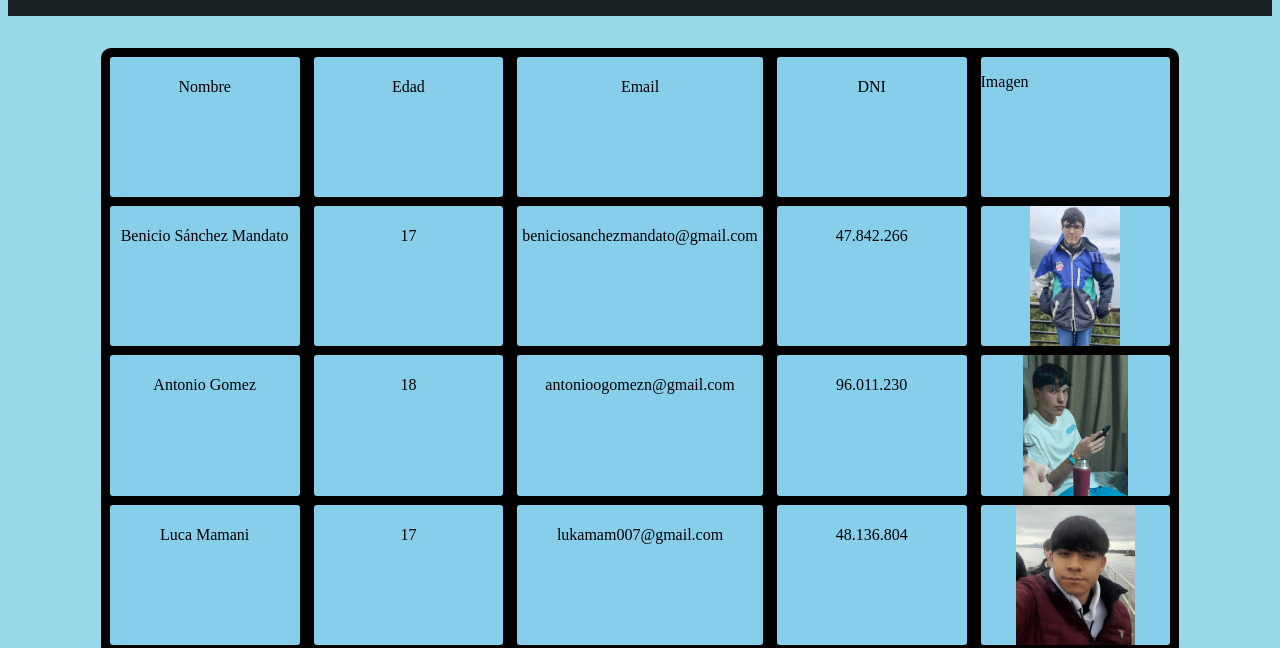
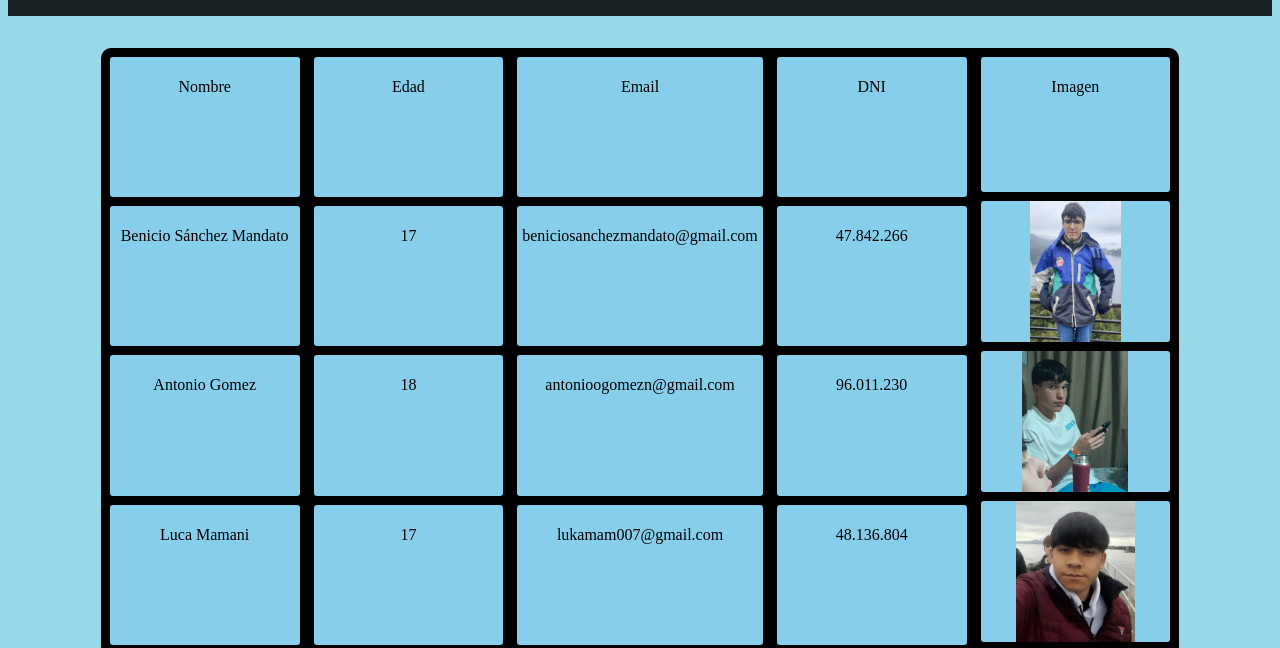
Before and after one commit to zkolsh/schumi-08-17, a plain HTML site: page index.html in a window 1280 px wide. Shown: the part 79-727 px from the top of the page. Drawn offline with Linux system fonts and the light colour scheme.

Commit message:
claro pasa que el encabezado no es una foto

```diff
--- a/index.html
+++ b/index.html
@@ -112,7 +112,7 @@
         </div>
 
         <div class="columnita">
-            <div class="fotito">
+            <div class="itemcito">
                 <p>Imagen</p>
             </div>
             <div class="fotito">
```
